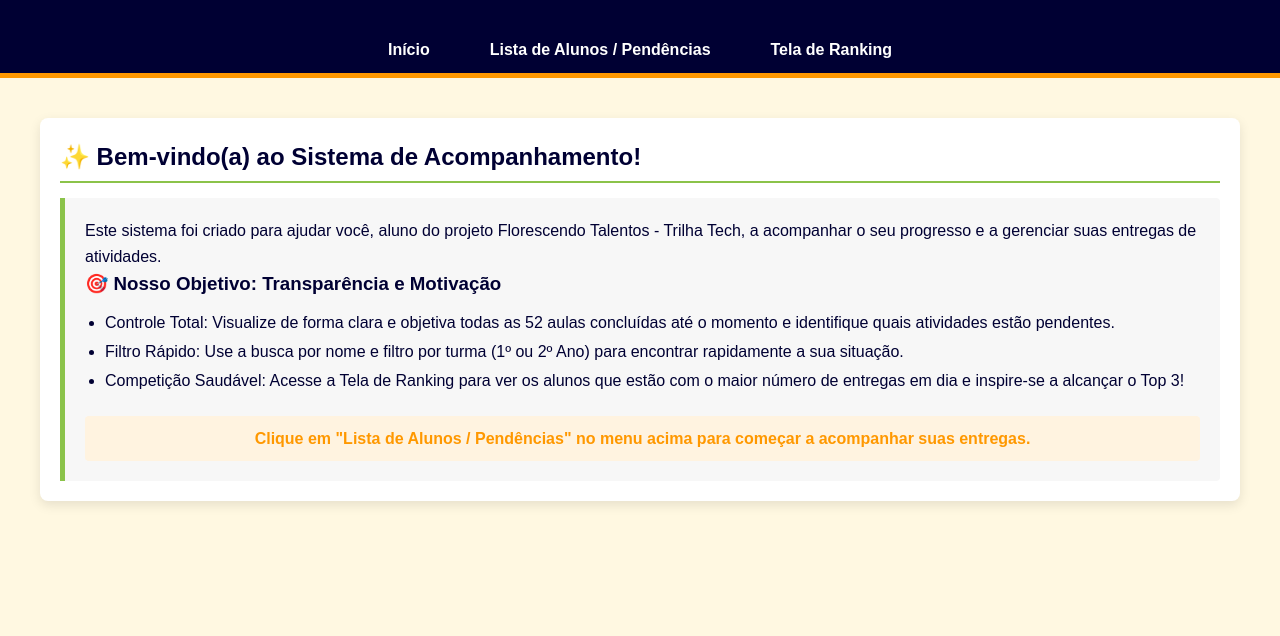
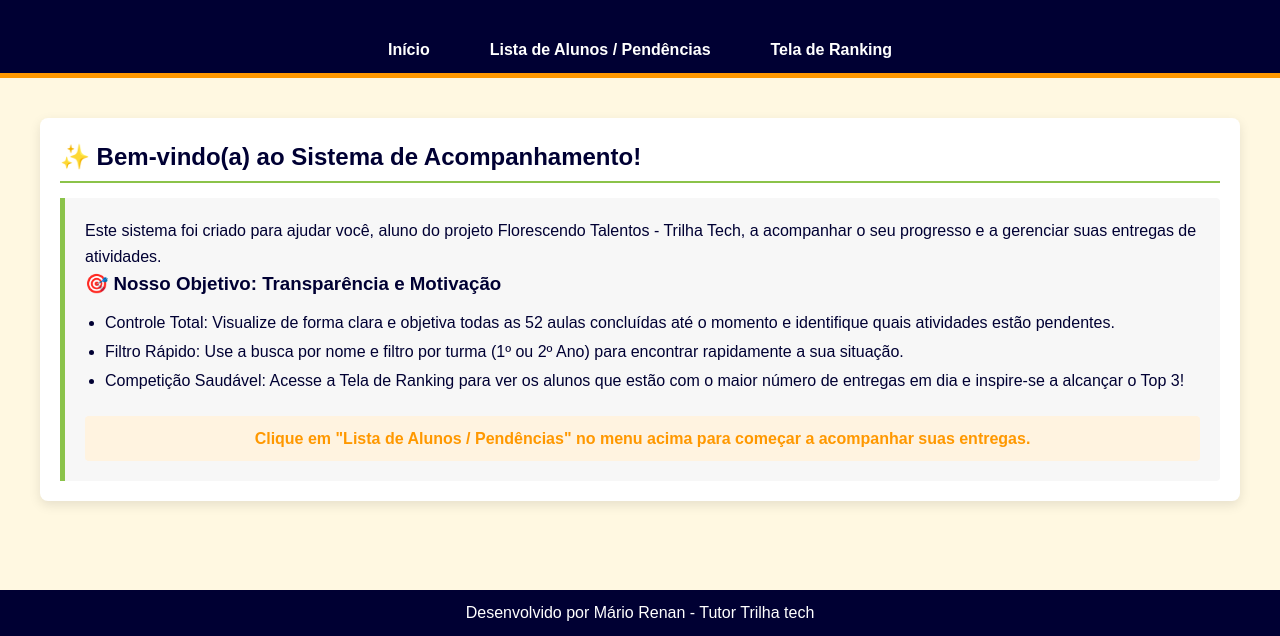
Before and after one commit to mariorenanofc/plataforma-status-alunos-trilha-tech, a plain HTML site: page frontend/index.html in a window 1280 px wide. Shown: the part 164-800 px from the top of the page. Drawn offline with Linux system fonts and the light colour scheme.

Commit message:
feat: Adicionar rodapé com informações de autoria nas páginas HTML

```diff
--- a/frontend/assets/css/style.css
+++ b/frontend/assets/css/style.css
@@ -146,6 +146,17 @@ body {
     background-color: #fff3e0;
     border-radius: 4px;
     text-align: center;
+}
+
+.footer {
+    text-align: center;
+    padding: 30px 0;
+    background-color: var(--cor-texto-principal);
+    color: #ffffff;
+    border-radius: 0;
+    bottom: 0;
+    width: 100%;
+    position: fixed;
 }
 
 /* Títulos das Seções */
--- a/frontend/index.html
+++ b/frontend/index.html
@@ -147,5 +147,8 @@
     </div>
 
     <script src="assets/js/script.js"></script>
+    <footer class="footer" style=" z-index: 0;display: flex; justify-content: center; text-align: center; padding: 10px;">
+      <p>Desenvolvido por Mário Renan - Tutor Trilha tech</p>
+    </footer>
   </body>
 </html>
```
Also changed, not shown: frontend/coleta-dados.html (+4 -0 lines).
